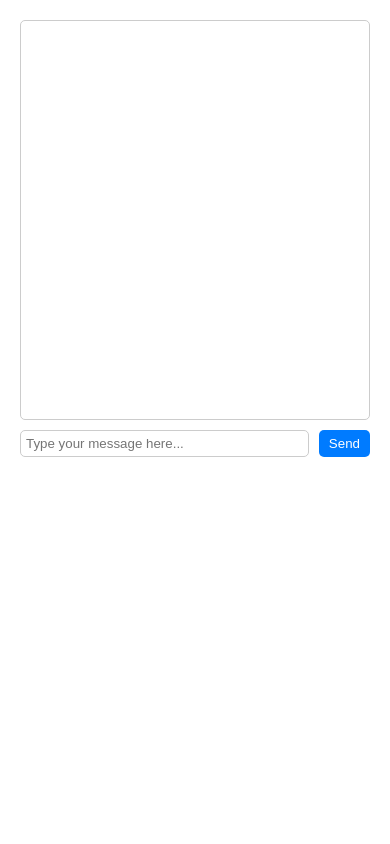
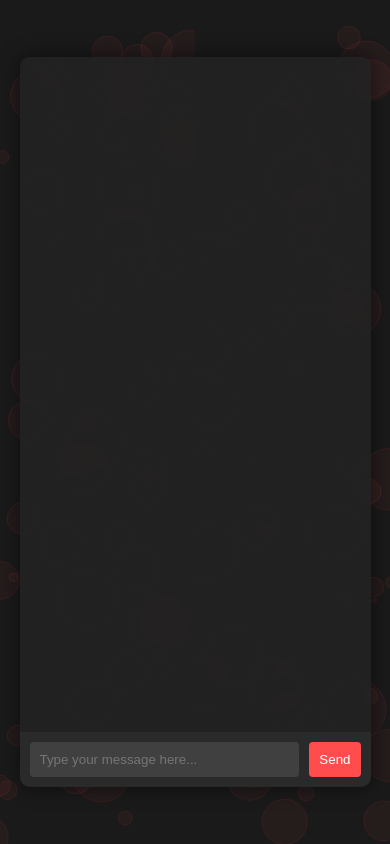
Before and after one commit to brandonsurh/personal-assistant-ai, a Flask app: page / in a window 390 px wide; the page is wider, and only the part inside the window is pictured. Run offline with Flask 3, Linux system fonts and the light colour scheme.

Commit message:
Updated frontend theme and background

```diff
--- /dev/null
+++ b/static/js/background.js
@@ -0,0 +1,45 @@
+(function () {
+    const canvas = document.createElement('canvas');
+    canvas.width = window.innerWidth;
+    canvas.height = window.innerHeight;
+    document.body.appendChild(canvas);
+
+    const ctx = canvas.getContext('2d');
+
+    class Circle {
+        constructor(x, y, radius) {
+            this.x = x;
+            this.y = y;
+            this.radius = radius;
+        }
+
+        draw() {
+            ctx.beginPath();
+            ctx.arc(this.x, this.y, this.radius, 0, Math.PI * 2);
+            ctx.fillStyle = 'rgba(255, 77, 77, 0.05)';
+            ctx.fill();
+            ctx.strokeStyle = 'rgba(255, 77, 77, 0.1)';
+            ctx.stroke();
+        }
+    }
+
+    const circles = [];
+    for (let i = 0; i < 100; i++) {
+        const x = Math.random() * window.innerWidth;
+        const y = Math.random() * window.innerHeight;
+        const radius = Math.random() * 30 + 1;
+        circles.push(new Circle(x, y, radius));
+    }
+
+    function animate() {
+        ctx.clearRect(0, 0, canvas.width, canvas.height);
+
+        for (const circle of circles) {
+            circle.draw();
+        }
+
+        requestAnimationFrame(animate);
+    }
+
+    animate();
+})();
--- /dev/null
+++ b/static/styles.css
@@ -0,0 +1,171 @@
+* {
+    margin: 0;
+    padding: 0;
+    box-sizing: border-box;
+}
+
+body {
+    font-family: 'Roboto', sans-serif;
+    background-color: #1a1a1a;
+    color: #fff;
+    display: flex;
+    justify-content: center;
+    align-items: center;
+    height: 100vh;
+    overflow: hidden;
+    position: relative;
+}
+
+.container {
+    position: absolute;
+    z-index: 1;
+    top: 50%;
+    left: 50%;
+    transform: translate(-50%, -50%);
+    display: flex;
+    justify-content: center;
+    align-items: center;
+    width: 100%;
+}
+
+
+.chat-window {
+    width: 100%;
+    max-width: 600px;
+    border-radius: 10px;
+    box-shadow: 0 0 20px rgba(0, 0, 0, 0.5);
+    overflow: hidden;
+    position: relative;
+}
+
+.chat-display {
+    height: 800px;
+    overflow-y: auto;
+    padding: 20px;
+    background: rgba(34, 34, 34, 0.9);
+}
+
+.message {
+    display: inline-block;
+    padding: 8px 12px;
+    margin-bottom: 10px;
+    border-radius: 4px;
+    max-width: 70%;
+    word-wrap: break-word;
+}
+
+.user-message {
+    background-color: #ff4d4d;
+    float: right;
+    clear: both;
+    margin-right: 20px;
+}
+
+.chatbot-message {
+    background-color: #404040;
+    float: left;
+    clear: both;
+    margin-left: 20px;
+}
+
+.input-form {
+    display: flex;
+    padding: 10px;
+    background-color: #2a2a2a;
+}
+
+.input-form input {
+    flex-grow: 1;
+    border: none;
+    outline: none;
+    padding: 10px;
+    background-color: #404040;
+    color: #fff;
+    border-radius: 4px;
+    margin-right: 10px;
+    transition: background-color 0.3s, color 0.3s;
+}
+
+.input-form input:focus {
+    background-color: #555;
+}
+
+.input-form button {
+    background-color: #ff4d4d;
+    color: #fff;
+    border: none;
+    outline: none;
+    padding: 10px;
+    border-radius: 4px;
+    cursor: pointer;
+}
+
+.input-form button {
+    transition: background-color 0.3s, color 0.3s;
+}
+
+.input-form button:hover {
+    background-color: #ff6b6b;
+}
+
+.input-form button:active {
+    color: #ff4d4d;
+}
+
+.typing-indicator {
+    display: none;
+    width: 30px;
+    height: 30px;
+    margin-left: 20px;
+    float: left;
+    clear: both;
+    position: absolute;
+    bottom: 0;
+    left: 0;
+    padding: 10px;
+    color: #ffffff;
+}
+
+.typing-indicator span {
+    display: inline-block;
+    width: 6px;
+    height: 6px;
+    background-color: #404040;
+    border-radius: 50%;
+    margin-right: 2px;
+    animation: typing 1s infinite;
+}
+
+.typing-indicator span:nth-child(1) {
+    animation-delay: 0s;
+}
+
+.typing-indicator span:nth-child(2) {
+    animation-delay: 0.2s;
+}
+
+.typing-indicator span:nth-child(3) {
+    animation-delay: 0.4s;
+}
+
+@keyframes typing {
+    0% {
+        transform: translateY(0px);
+    }
+    50% {
+        transform: translateY(-6px);
+    }
+    100% {
+        transform: translateY(0px);
+    }
+}
+
+@media only screen and (max-width: 600px) {
+    .chat-window {
+        width: 90%;
+    }
+
+    .chat-display {
+        height: 80vh;
+    }
+}
--- a/templates/index.html
+++ b/templates/index.html
@@ -4,134 +4,29 @@
     <meta charset="UTF-8">
     <meta name="viewport" content="width=device-width, initial-scale=1.0">
     <title>Chatbot Personal Assistant</title>
-    <style>
-        body {
-            font-family: Arial, sans-serif;
-            margin: 0;
-            padding: 0;
-        }
+    <link rel="stylesheet" href="{{ url_for('static', filename='styles.css') }}">
+    <link rel="preconnect" href="https://fonts.gstatic.com">
+    <link href="https://fonts.googleapis.com/css2?family=Roboto:wght@400;500&display=swap" rel="stylesheet">
 
-        #chat-container {
-            width: 100%;
-            max-width: 800px;
-            margin: 0 auto;
-            padding: 20px;
-            box-sizing: border-box;
-        }
-
-        #chat-display {
-            width: 100%;
-            height: 400px;
-            border: 1px solid #ccc;
-            border-radius: 5px;
-            overflow-y: scroll;
-            padding: 10px;
-            box-sizing: border-box;
-            margin-bottom: 10px;
-        }
-
-        #user-input-form {
-            display: flex;
-            width: 100%;
-        }
-
-        #user-input {
-            flex-grow: 1;
-            border: 1px solid #ccc;
-            border-radius: 5px;
-            padding: 5px;
-            outline: none;
-            box-sizing: border-box;
-        }
-
-        #submit-button {
-            border: none;
-            background-color: #007bff;
-            color: white;
-            padding: 5px 10px;
-            margin-left: 10px;
-            cursor: pointer;
-            border-radius: 5px;
-            outline: none;
-        }
-
-        #submit-button:hover {
-            background-color: #0056b3;
-        }
-
-        .message {
-            margin-bottom: 10px;
-            padding: 5px;
-            border-radius: 5px;
-        }
-
-        .user-message {
-            background-color: #007bff;
-            color: white;
-            max-width: 70%;
-            display: inline-block;
-        }
-
-        .chatbot-message {
-            background-color: #f1f1f1;
-            color: black;
-            max-width: 70%;
-            display: inline-block;
-            border: 1px solid #ccc;
-        }
-    </style>
 </head>
 <body>
-    <div id="chat-container">
-        <div id="chat-display"></div>
-        <form id="user-input-form" autocomplete="off">
-            <input type="text" id="user-input" placeholder="Type your message here..." />
-            <button id="submit-button" type="submit">Send</button>
-        </form>
+    <div class="container">
+        <div class="chat-window">
+            <div id="chat-display" class="chat-display"></div>
+                <div class="typing-indicator" style="display:none;">
+                    <span></span>
+                    <span></span>
+                    <span></span>
+                </div>
+<script src="{{ url_for('static', filename='js/background.js') }}"></script>
+
+            <form id="user-input-form" class="input-form">
+                <input id="user-input" type="text" autocomplete="off" placeholder="Type your message here...">
+                <button type="submit">Send</button>
+            </form>
+        </div>
     </div>
-
-    <script>
-        document.getElementById('user-input-form').addEventListener('submit', async (event) => {
-            event.preventDefault();
-            const userInput = document.getElementById('user-input');
-            const message = userInput.value.trim();
-
-            if (message) {
-                displayMessage('user-message', message);
-                userInput.value = '';
-
-                const response = await fetch('/get_response', {
-                    method: 'POST',
-                    headers: {
-                        'Content-Type': 'application/x-www-form-urlencoded'
-                    },
-                    body: `user_input=${encodeURIComponent(message)}`
-                });
-
-                if (response.ok) {
-                    const chatbotResponseData = await response.json();
-                    displayMessage('chatbot-message', chatbotResponseData.message); // Adjust the field name to match your JSON data
-                } else {
-                    displayMessage('chatbot-message', 'Error: Could not get a response from the server.');
-                }
-
-                const chatDisplay = document.getElementById('chat-display');
-                chatDisplay.scrollTop = chatDisplay.scrollHeight;
-            }
-        });
-
-        function displayMessage(messageClass, messageText) {
-            const chatDisplay = document.getElementById('chat-display');
-            const messageElement = document.createElement('div');
-            messageElement.classList.add('message', messageClass);
-            messageElement.textContent = messageText;
-            chatDisplay.appendChild(messageElement);
-        }
-
-
-
-
-
-    </script>
+    <script src="{{ url_for('static', filename='js/app.js') }}"></script>
+    <script src="{{ url_for('static', filename='js/background.js') }}"></script>
 </body>
 </html>
```
Also changed, not shown: static/js/app.js (added, +57 -0 lines).
